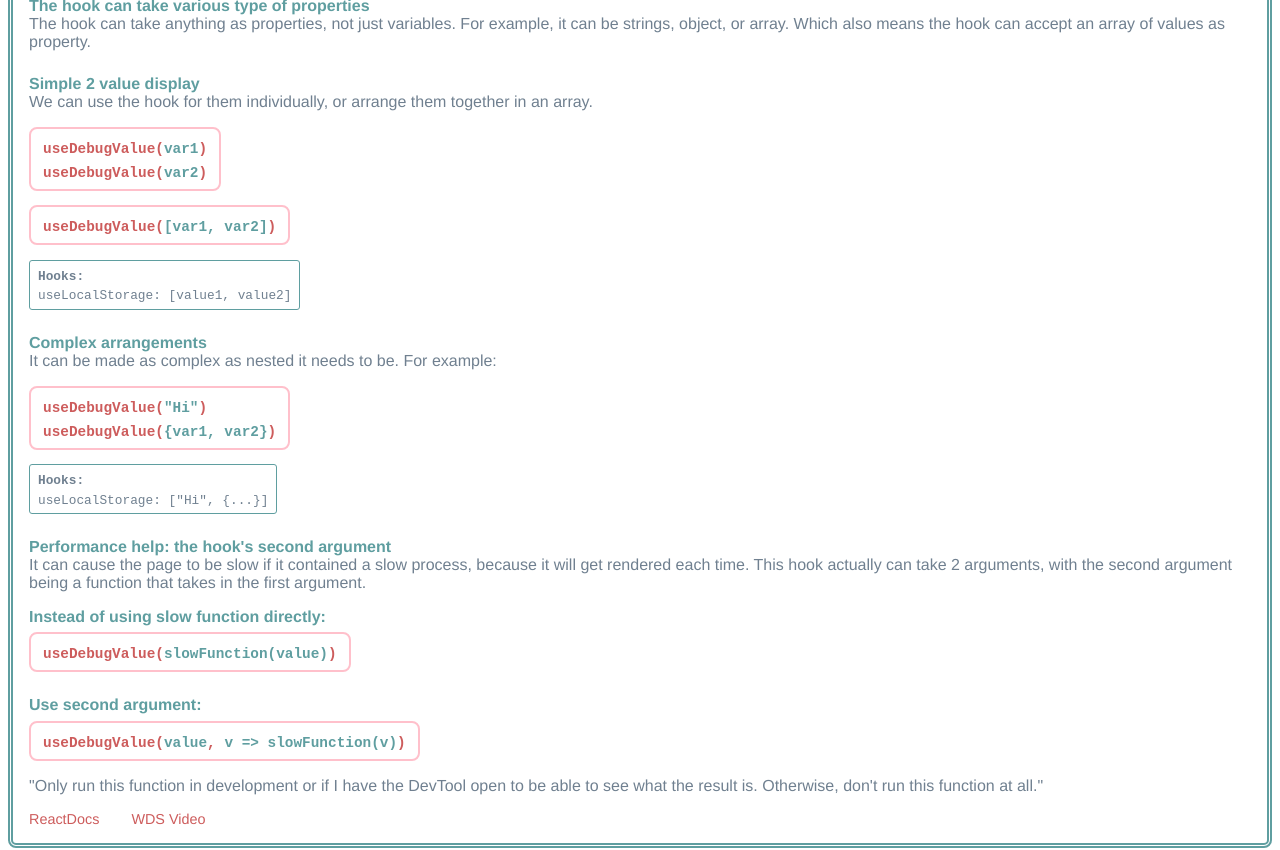
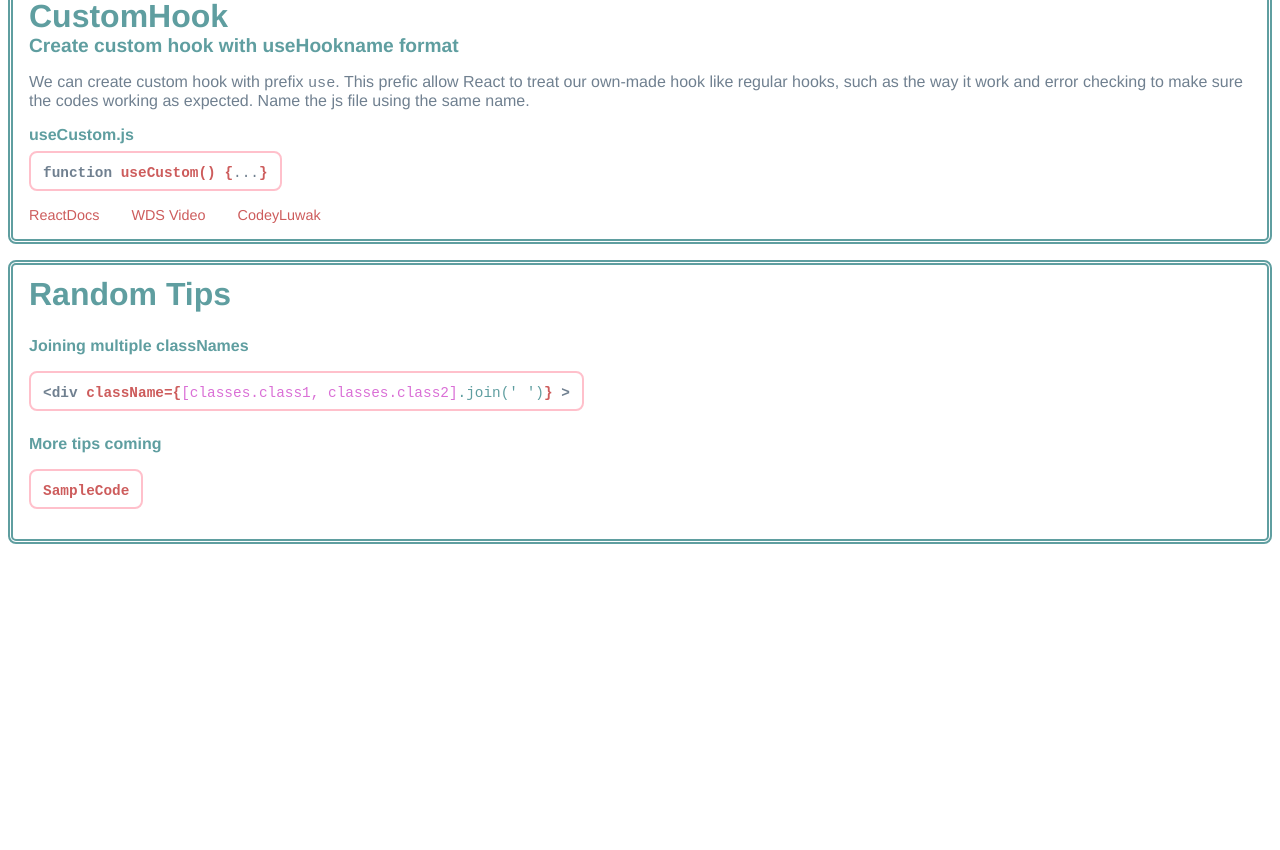
Before and after one commit to dinarosita/react-hooks, a React (Create React App) app: page / in a window 1280 px wide. Shown: the part 4760-5610 px from the top of the page. After the commit the page ends 5312 px from the top, so only its background shows below. Built offline with nearby package versions, Linux system fonts and the light colour scheme.

Commit message:
Complete useDebugValue

```diff
--- a/src/pages/useDebugValue/UseDebugValuePageMainNote.js
+++ b/src/pages/useDebugValue/UseDebugValuePageMainNote.js
@@ -43,101 +43,6 @@ export default function UseDebugValueMainNote() {
           useState: value
         </span>
       </pre>
-
-      <p className={classes.paraTitle}>The hook can be used multiple times</p>
-      <p>
-        This hook can be used multiple of times. T he multiple results will be
-        displayed as an array.
-      </p>
-
-      <p className={classes.paraTitle}>
-        The hook can take various type of properties
-      </p>
-      <p>
-        The hook can take anything as properties, not just variables. For
-        example, it can be strings, object, or array. Which also means the hook
-        can accept an array of values as property.
-      </p>
-
-      <p className={classes.paraTitle}>Simple 2 value display</p>
-
-      <p>
-        We can use the hook for them individually, or arrange them together in
-        an array.
-      </p>
-      <pre className={classes.formula}>
-        <span className={fc.foc}>
-          useDebugValue(<span className={fc.var}>var1</span>)
-          <br />
-          useDebugValue(
-          <span className={fc.var}>var2</span>)
-        </span>
-      </pre>
-      <pre className={classes.formula}>
-        <span className={fc.foc}>
-          useDebugValue(<span className={fc.var}>[var1, var2]</span>)
-        </span>
-      </pre>
-
-      <pre className={classes.feedback}>
-        <span className={fc.block}>
-          <b>Hooks:</b>
-          <br />
-          useLocalStorage: [value1, value2]
-        </span>
-      </pre>
-
-      <p className={classes.paraTitle}>Complex arrangements</p>
-      <p>It can be made as complex as nested it needs to be. For example:</p>
-
-      <pre className={classes.formula}>
-        <span className={fc.foc}>
-          useDebugValue(<span className={fc.var}>"Hi"</span>)
-          <br />
-          useDebugValue(
-          <span className={fc.var}>
-            {"{"}var1, var2{"}"}
-          </span>
-          )
-        </span>
-      </pre>
-      <pre className={classes.feedback}>
-        <span className={fc.block}>
-          <b>Hooks:</b>
-          <br />
-          useLocalStorage: ["Hi", {"{"}...{"}"}]
-        </span>
-      </pre>
-
-      <p className={classes.paraTitle}>
-        Performance help: the hook's second argument
-      </p>
-      <p>
-        It can cause the page to be slow if it contained a slow process, because
-        it will get rendered each time. This hook actually can take 2 arguments,
-        with the second argument being a function that takes in the first
-        argument.
-      </p>
-      <p className={classes.formulaTitle}>Instead of using slow function directly:</p>
-      <pre className={classes.formula}>
-        <span className={fc.foc}>
-          useDebugValue(<span className={fc.var}>slowFunction(value)</span>)
-        </span>
-      </pre>
-
-      <p className={classes.formulaTitle}>Use second argument:</p>
-
-      <pre className={classes.formula}>
-        <span className={fc.foc}>
-          useDebugValue(<span className={fc.var}>value</span>,{" "}
-          <span className={fc.var}>v => slowFunction(v)</span>)
-        </span>
-      </pre>
-      <p>
-        "Only run this function in development or if I have the DevTool open to
-        be able to see what the result is. Otherwise, don't run this function at
-        all."
-      </p>
     </>
   );
 }
--- a/src/pages/useDebugValue/UseDebugValuePageNotes.js
+++ b/src/pages/useDebugValue/UseDebugValuePageNotes.js
@@ -100,10 +100,11 @@ export default function UseDebugValuePageNotes() {
           </span>
         </pre>
         <p>
-          "Only run this function in development or if I have the DevTool open
+          "Only run this function in development, or if I have the DevTool open
           to be able to see what the result is. Otherwise, don't run this
           function at all."
         </p>
+        <p>When we are in production, or even when we are in DevTool but not in Components tab for the app, it's not even running.</p>
       </section>
     </>
   );
```
Also changed, not shown: src/pages/useId/TSandbox1.js (added, +8 -0 lines), src/pages/useId/TSandboxes.js (added, +19 -0 lines), src/pages/useId/TemplateCase.js (added, +17 -0 lines), src/pages/useId/TemplateCaseScenario.js (added, +18 -0 lines), src/pages/useId/TemplateCaseText.js (added, +16 -0 lines), src/pages/useId/UseIdPage.js (added, +15 -0 lines), src/pages/useId/UseTemplatePageAbout.js (added, +14 -0 lines), src/pages/useId/UseTemplatePageMainNote.js (added, +20 -0 lines).
